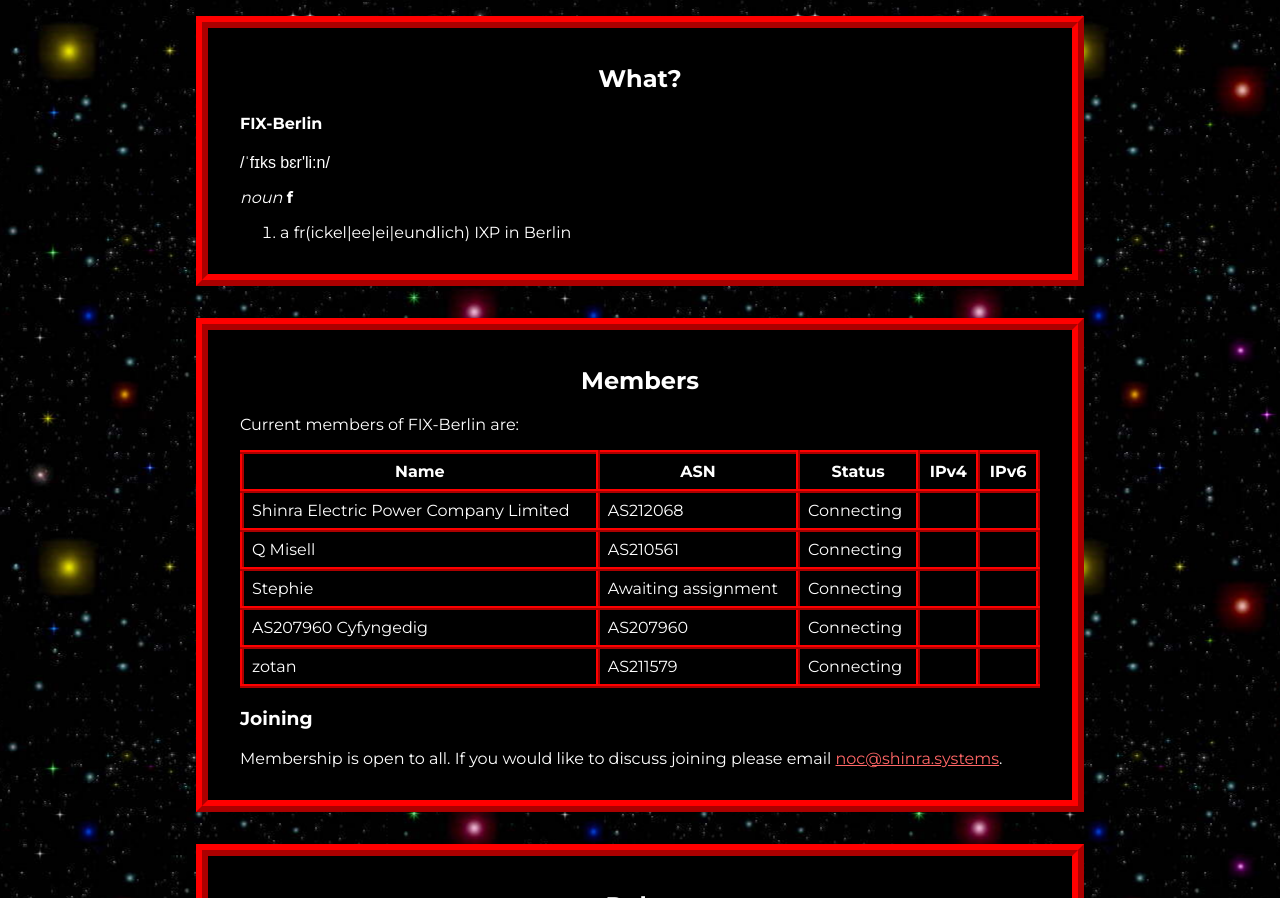
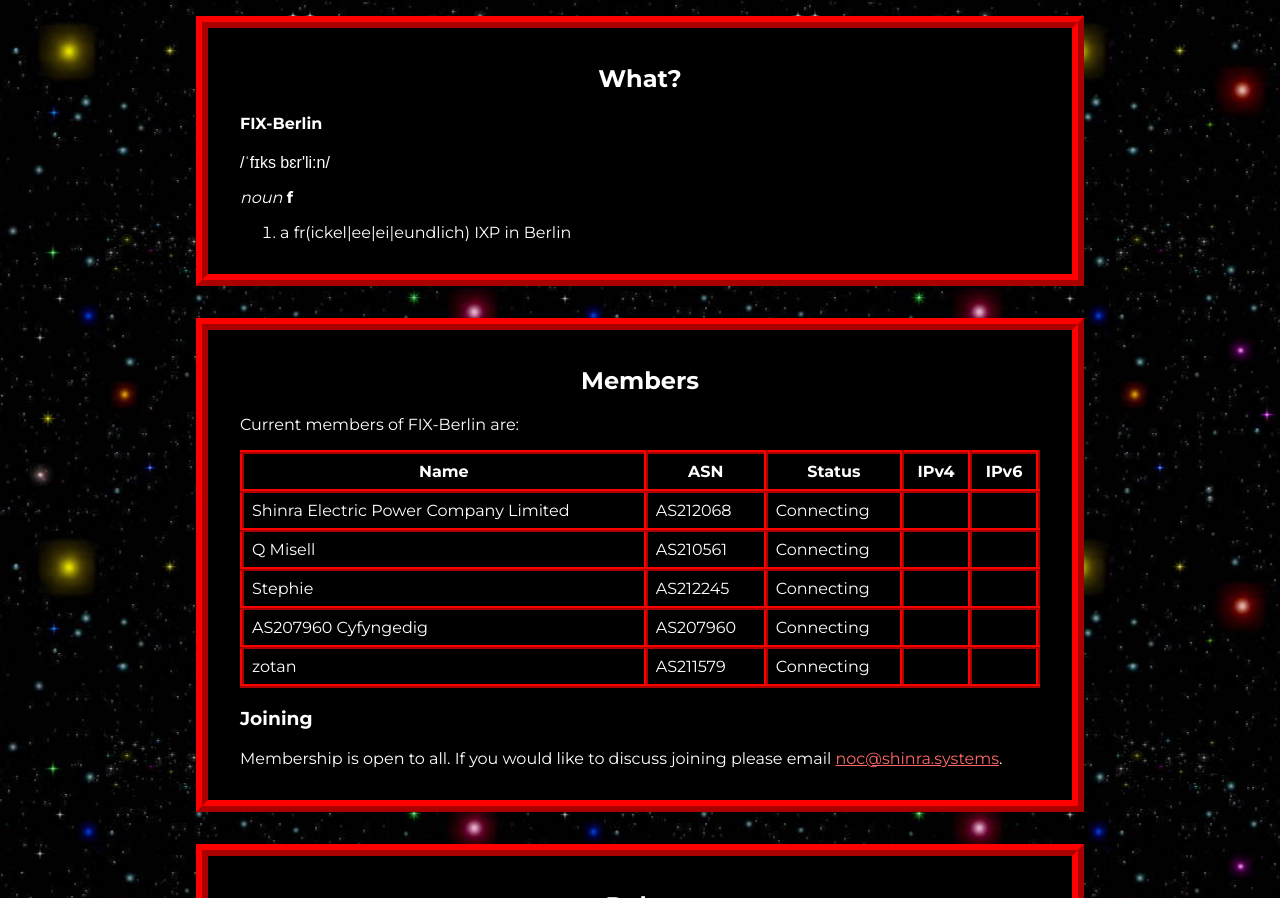
Before and after one commit to fix-berlin/fix-berlin-site, a plain HTML site: page index.html in a window 1280 px wide. Shown: the part 202-1100 px from the top of the page. Drawn offline with Linux system fonts and the light colour scheme.

Commit message:
Add stephie's AS

```diff
--- a/index.html
+++ b/index.html
@@ -63,7 +63,7 @@
             </tr>
             <tr>
                 <td>Stephie</td>
-                <td>Awaiting assignment</td>
+                <td>AS212245</td>
                 <td>Connecting</td>
                 <td></td>
                 <td></td>
```
